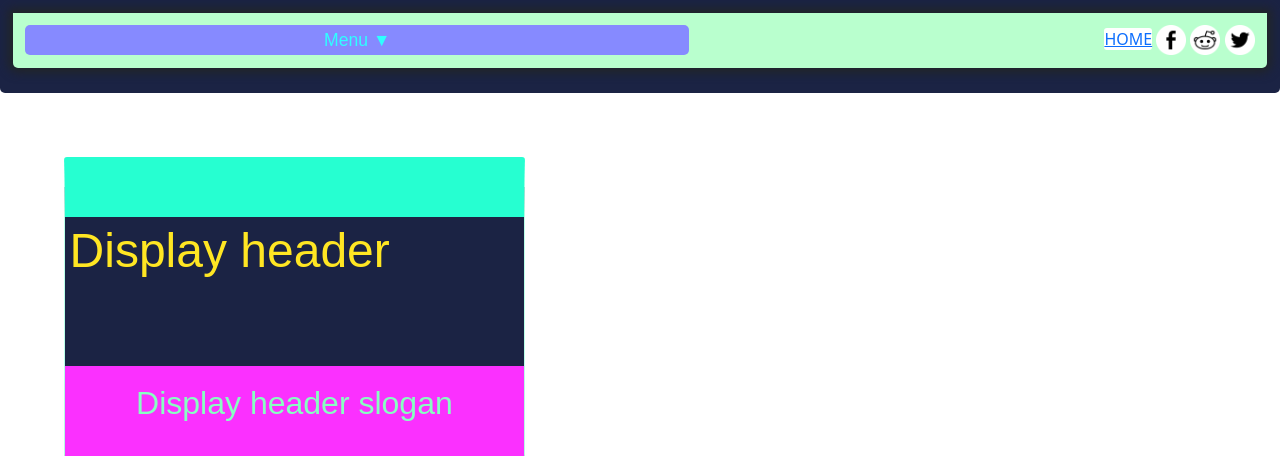
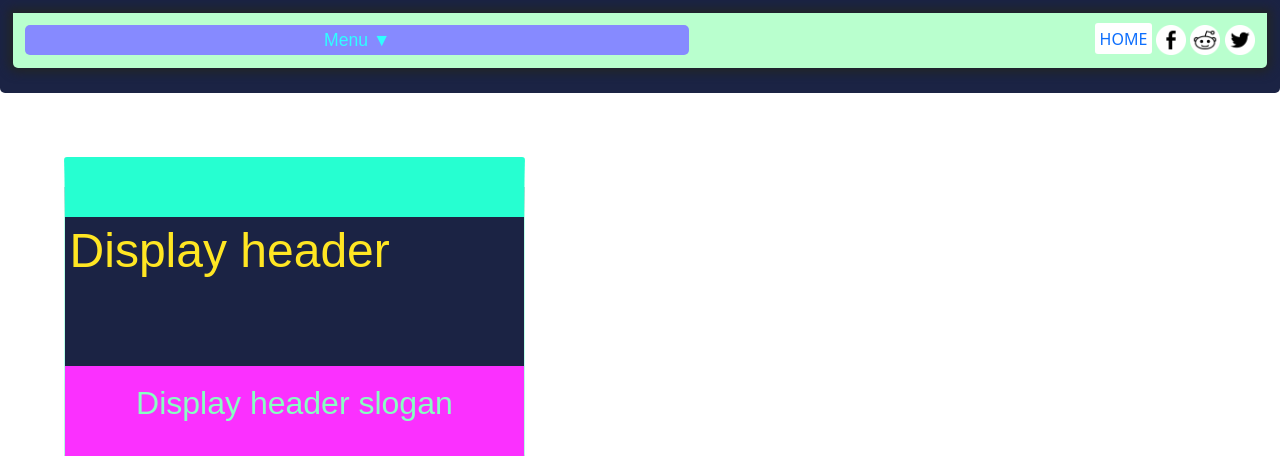
Before and after one commit to inacceptable/custom-blog, a Django app: page / in a window 1280 px wide. Shown: the top 456 px of the page. Run offline with Django 3.2, Linux system fonts and the light colour scheme; data comes from the database, SQL or seed files in the repository; data that the repository does not hold is empty; some libraries are stand-ins or nearby versions.

Commit message:
Update navigation.html

```diff
--- a/templates/html/navigation.html
+++ b/templates/html/navigation.html
@@ -4,7 +4,7 @@
   align-items: center; justify-content: center; font-size:1.1em;  color:  {{changes.navigation_button_text_color}}; background-color:{{changes.navigation_button_background_color}}'>Menu ▼</div>
 
         <div class='social-share' style='text-align:right'>
-            <a href="custom-blog.herokuapp.com" style='border-radius:3px; background-color:white; font-color:white;'>HOME</a>
+            <a href="custom-blog.herokuapp.com" style='border-radius:3px; background-color:white; font-color:white; padding:1%; text-decoration:none'>HOME</a>
             <a href="https://www.facebook.com/sharer/sharer.php?u=https%3A%2F%2Fcustom-blog.herokuapp.com%2F{{page_name|urlencode}}&quote=Covid%20Stories" title="Share on Facebook" target="_blank"><img style="width:30px; padding-top:0;" src="{% static 'images/Facebook.png' %}" alt=""/></a>
             <a href="https://twitter.com/intent/tweet?source=httpshttps%3A%2F%2Fcustom-blog.herokuapp.com%2F{{page_name|urlencode}}&text=Covid%20Stories:%20https%3A%2F%2Fcovid19-stories.herokuapp.com%2F" target="_blank" title="Tweet"><img style="width:30px; padding-top:0;" src="{% static 'images/Reddit.png' %}" alt=""/></a>
             <a href="http://www.reddit.com/submit?url=https%3A%2F%2Fcustom-blog.herokuapp.com%2F{{page_name|urlencode}}&title=Covid%20Stories" target="_blank" title="Submit to Reddit"><img style="width:30px; padding-top:0;" src="{% static 'images/Twitter.png' %}" alt=""/></a>
```
